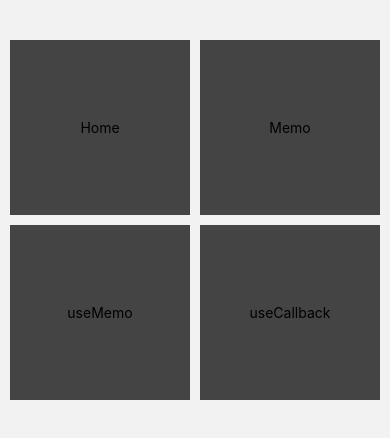
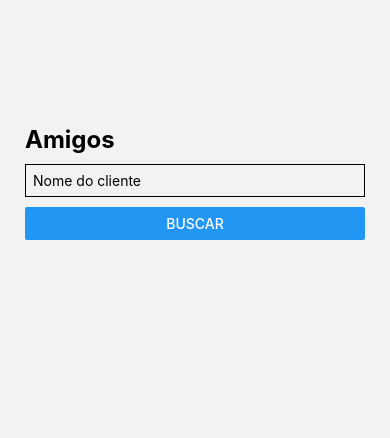
Before and after one commit to gabrielmds222/performando-apps, a React Native app: screen /Memo in a window 390 px wide. Shown: the top 438 px of the page. Built offline with nearby package versions, Linux system fonts and the light colour scheme.

Commit message:
Adiciona tela performada com o Memo

```diff
--- /dev/null
+++ b/src/components/FriendListPerform.tsx
@@ -0,0 +1,22 @@
+import React, { useMemo } from "react";
+
+import { View, Text, FlatList } from "react-native";
+import { FriendPerform } from "./FriendPerform";
+
+interface Props {
+  data: {
+    id: Number;
+    name: String;
+    likes: Number;
+  }[];
+}
+
+export function FriendListPerform({ data }: Props) {
+  return (
+    <View>
+      {data.map((friend) => (
+        <FriendPerform key={String(friend.id)} data={friend} />
+      ))}
+    </View>
+  );
+}
--- /dev/null
+++ b/src/components/FriendPerform.tsx
@@ -0,0 +1,25 @@
+import React, { memo } from "react";
+
+import { Text, View, TouchableOpacity } from "react-native";
+
+interface Props {
+  data: {
+    id: number;
+    name: string;
+    likes: number;
+  };
+}
+
+export function FriendComponent({ data }: Props) {
+  return (
+    <View style={{ marginBottom: 10 }}>
+      <Text>
+        {data.name} - likes: {data.likes}
+      </Text>
+    </View>
+  );
+}
+
+export const FriendPerform = memo(FriendComponent, (prevProps, nextProps) => {
+  return Object.is(prevProps.data, nextProps.data);
+});
--- a/src/routes/routes.js
+++ b/src/routes/routes.js
@@ -4,6 +4,7 @@ import { createNativeStackNavigator } from "@react-navigation/native-stack";
 
 import { Inicial } from "../screens/Inicial";
 import { Home } from "../screens/Home";
+import { Memo } from "../screens/Memo";
 
 const Stack = createNativeStackNavigator();
 
@@ -19,6 +20,7 @@ export default function Routes() {
       >
         <Stack.Screen name="Inicial" component={Inicial} />
         <Stack.Screen name="Home" component={Home} />
+        <Stack.Screen name="Memo" component={Memo} />
       </Stack.Navigator>
     </NavigationContainer>
   );
--- a/src/screens/Inicial.tsx
+++ b/src/screens/Inicial.tsx
@@ -18,33 +18,6 @@ export function Inicial() {
 
   return (
     <View style={styles.container}>
-      {/* <View style={styles.cardContainer}>
-        <TouchableOpacity
-          onPress={() => navigation.navigate("Home")}
-          style={styles.button}
-        >
-          <Text>Home</Text>
-        </TouchableOpacity>
-        <TouchableOpacity
-          onPress={() => navigation.navigate("Home")}
-          style={styles.button}
-        >
-          <Text>Memo</Text>
-        </TouchableOpacity>
-        <TouchableOpacity
-          onPress={() => navigation.navigate("Home")}
-          style={styles.button}
-        >
-          <Text>useMemo</Text>
-        </TouchableOpacity>
-        <TouchableOpacity
-          onPress={() => navigation.navigate("Home")}
-          style={styles.button}
-        >
-          <Text>useCallback</Text>
-        </TouchableOpacity>
-      </View> */}
-
       <View style={styles.cardContainer}>
         <TouchableOpacity
           onPress={() => navigation.navigate("Home")}
@@ -55,7 +28,7 @@ export function Inicial() {
       </View>
       <View style={styles.cardContainer}>
         <TouchableOpacity
-          onPress={() => navigation.navigate("Home")}
+          onPress={() => navigation.navigate("Memo")}
           style={styles.button}
         >
           <Text>Memo</Text>
--- /dev/null
+++ b/src/screens/Memo.tsx
@@ -0,0 +1,62 @@
+import React, { useState, useCallback } from "react";
+
+import {
+  View,
+  Text,
+  TextInput,
+  StyleSheet,
+  Button,
+  ScrollView,
+} from "react-native";
+
+import { FriendListPerform } from "../components/FriendListPerform";
+
+export function Memo() {
+  const [name, setName] = useState("");
+  const [friends, setFriends] = useState([]);
+
+  async function handleSearch() {
+    const response = await fetch(`http://192.168.1.5:3333/friends?q=${name}`);
+    const data = await response.json();
+
+    setFriends(data);
+  }
+
+  return (
+    <View style={styles.container}>
+      <Text style={styles.title}>Amigos</Text>
+
+      <TextInput
+        placeholder="Nome do cliente"
+        onChangeText={setName}
+        style={styles.input}
+      />
+
+      <Button title="Buscar" onPress={handleSearch} />
+
+      <ScrollView style={styles.list}>
+        <FriendListPerform data={friends} />
+      </ScrollView>
+    </View>
+  );
+}
+
+const styles = StyleSheet.create({
+  container: {
+    flex: 1,
+    marginTop: 100,
+    padding: 25,
+  },
+  title: {
+    fontSize: 24,
+    fontWeight: "bold",
+  },
+  input: {
+    borderWidth: 1,
+    padding: 7,
+    marginVertical: 10,
+  },
+  list: {
+    marginTop: 20,
+  },
+});
```
